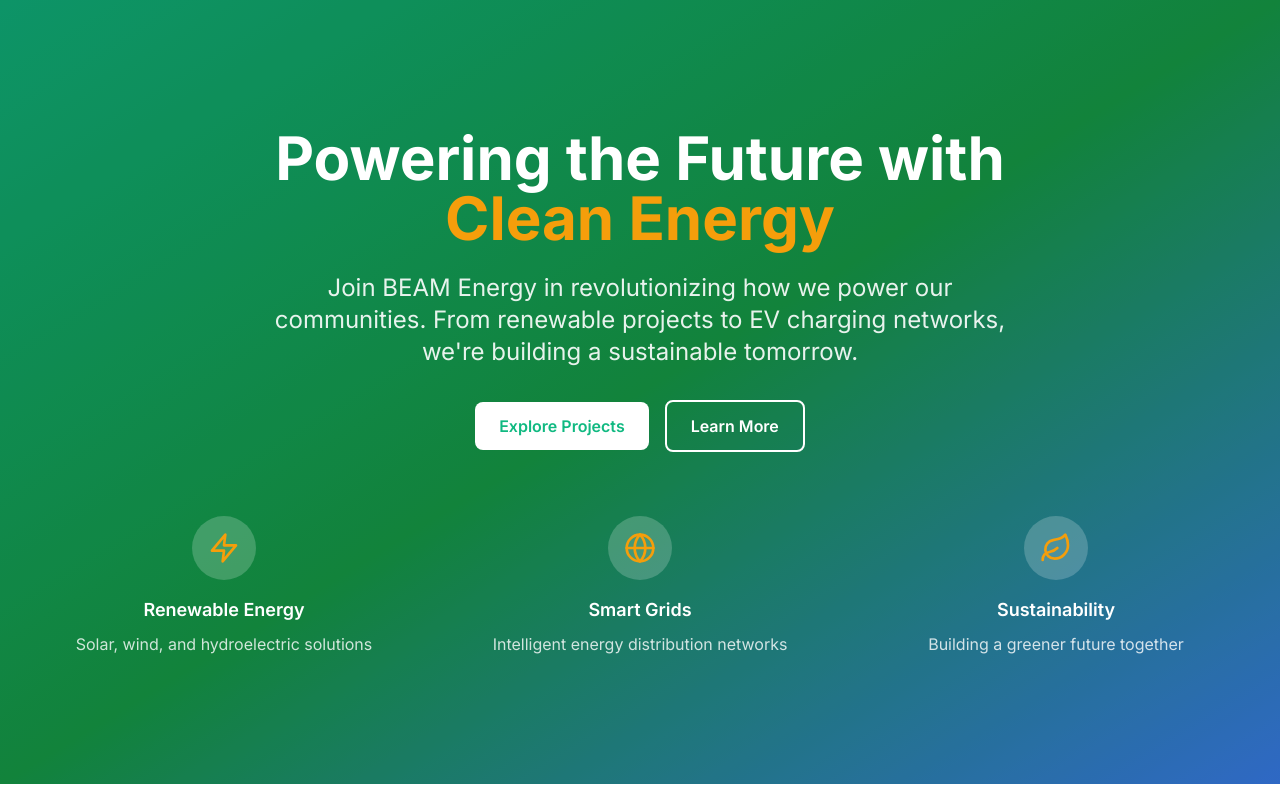
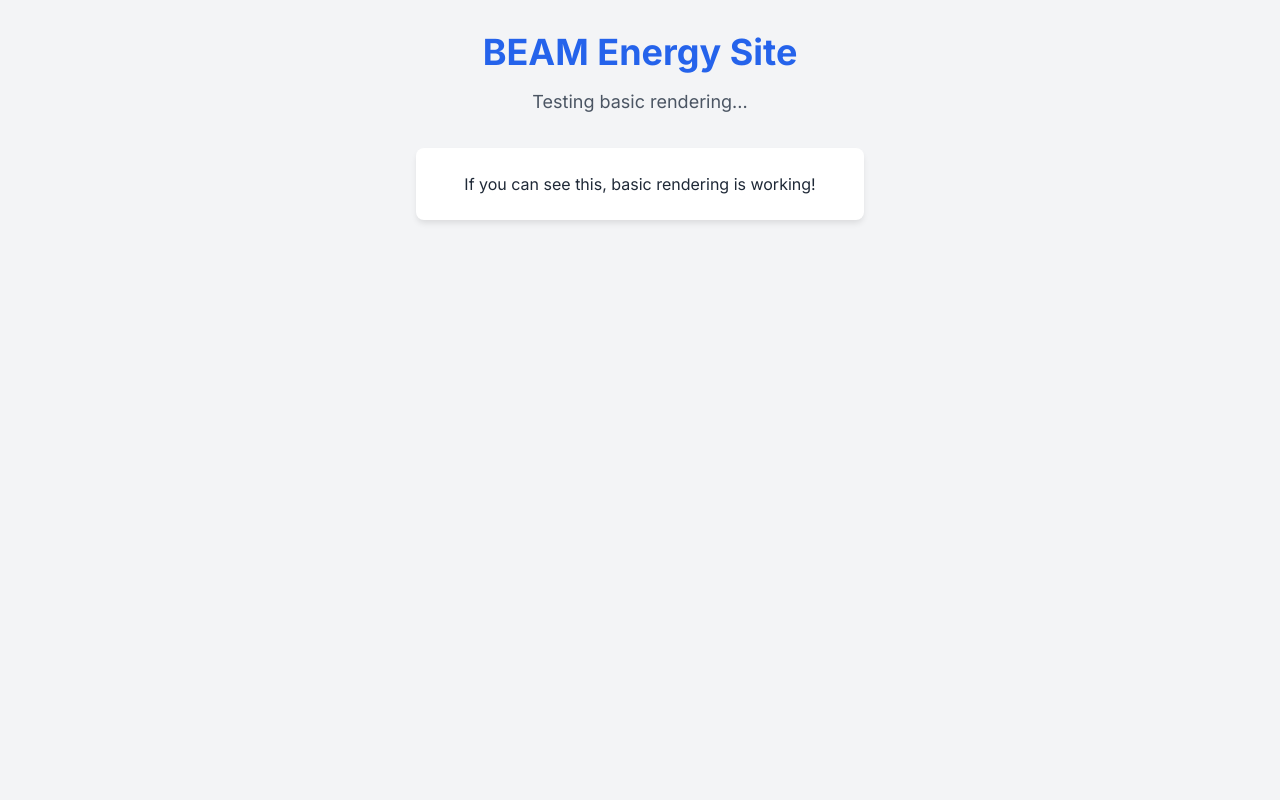
Before and after one commit to ezrarag/energy.beamthinktank.space, a Next.js app: page / in a window 1280 px wide. Shown: the top 800 px of the page. Built offline with nearby package versions, Linux system fonts and the light colour scheme.

Commit message:
simplified css, added error boundary, simplified page component

```diff
--- /dev/null
+++ b/app/error.tsx
@@ -0,0 +1,31 @@
+'use client'
+
+import { useEffect } from 'react'
+
+export default function Error({
+  error,
+  reset,
+}: {
+  error: Error & { digest?: string }
+  reset: () => void
+}) {
+  useEffect(() => {
+    // Log the error to an error reporting service
+    console.error('Error:', error)
+  }, [error])
+
+  return (
+    <div className="min-h-screen flex items-center justify-center bg-gray-50">
+      <div className="text-center p-8">
+        <h2 className="text-2xl font-bold text-red-600 mb-4">Something went wrong!</h2>
+        <p className="text-gray-600 mb-6">{error.message}</p>
+        <button
+          onClick={reset}
+          className="bg-blue-500 hover:bg-blue-600 text-white font-semibold py-2 px-4 rounded-lg"
+        >
+          Try again
+        </button>
+      </div>
+    </div>
+  )
+}
--- a/app/globals.css
+++ b/app/globals.css
@@ -2,42 +2,49 @@
 @tailwind components;
 @tailwind utilities;
 
-@import url('https://fonts.googleapis.com/css2?family=Inter:wght@300;400;500;600;700&display=swap');
-
-@layer base {
-  html {
-    font-family: 'Inter', system-ui, sans-serif;
-  }
-
-  body {
-    @apply bg-beam-light text-beam-dark;
-  }
+/* Basic fallback styles */
+body {
+  margin: 0;
+  padding: 0;
+  font-family: -apple-system, BlinkMacSystemFont, 'Segoe UI', 'Roboto', 'Oxygen',
+    'Ubuntu', 'Cantarell', 'Fira Sans', 'Droid Sans', 'Helvetica Neue',
+    sans-serif;
+  -webkit-font-smoothing: antialiased;
+  -moz-osx-font-smoothing: grayscale;
 }
 
-@layer components {
-  .btn-primary {
-    @apply bg-beam-green hover:bg-green-600 text-white font-semibold py-3 px-6 rounded-lg transition-colors duration-200;
-  }
-
-  .btn-secondary {
-    @apply bg-beam-blue hover:bg-blue-600 text-white font-semibold py-3 px-6 rounded-lg transition-colors duration-200;
-  }
-
-  .btn-outline {
-    @apply border-2 border-beam-green text-beam-green hover:bg-beam-green hover:text-white font-semibold py-3 px-6 rounded-lg transition-colors duration-200;
-  }
-
-  .card {
-    @apply bg-white rounded-xl shadow-lg p-6 border border-gray-100;
-  }
-
-  .input-field {
-    @apply w-full px-4 py-3 border border-gray-300 rounded-lg focus:ring-2 focus:ring-beam-green focus:border-transparent transition-all duration-200;
-  }
+/* Simple button styles as fallback */
+.btn-primary {
+  background-color: #10B981;
+  color: white;
+  padding: 12px 24px;
+  border-radius: 8px;
+  font-weight: 600;
+  border: none;
+  cursor: pointer;
 }
 
-@layer utilities {
-  .text-gradient {
-    @apply bg-gradient-to-r from-beam-green to-beam-blue bg-clip-text text-transparent;
-  }
+.btn-primary:hover {
+  background-color: #059669;
 }
+
+/* Basic color utilities */
+.bg-gray-100 { background-color: #f3f4f6; }
+.bg-white { background-color: #ffffff; }
+.text-blue-600 { color: #2563eb; }
+.text-gray-600 { color: #4b5563; }
+.text-gray-800 { color: #1f2937; }
+.shadow-md { box-shadow: 0 4px 6px -1px rgba(0, 0, 0, 0.1); }
+.rounded-lg { border-radius: 8px; }
+.p-6 { padding: 24px; }
+.p-8 { padding: 32px; }
+.mb-4 { margin-bottom: 16px; }
+.mb-6 { margin-bottom: 24px; }
+.mb-8 { margin-bottom: 32px; }
+.max-w-md { max-width: 28rem; }
+.mx-auto { margin-left: auto; margin-right: auto; }
+.text-center { text-align: center; }
+.text-4xl { font-size: 2.25rem; line-height: 2.5rem; }
+.text-lg { font-size: 1.125rem; line-height: 1.75rem; }
+.font-bold { font-weight: 700; }
+.min-h-screen { min-height: 100vh; }
--- a/app/page.tsx
+++ b/app/page.tsx
@@ -7,13 +7,23 @@
 
 export default function Home() {
   return (
-    <main className="min-h-screen">
+    <main className="min-h-screen bg-gray-100">
+      <div className="p-8 text-center">
+        <h1 className="text-4xl font-bold text-blue-600 mb-4">BEAM Energy Site</h1>
+        <p className="text-lg text-gray-600 mb-8">Testing basic rendering...</p>
+        <div className="bg-white p-6 rounded-lg shadow-md max-w-md mx-auto">
+          <p className="text-gray-800">If you can see this, basic rendering is working!</p>
+        </div>
+      </div>
+
+      {/* Temporarily commented out for debugging
       <Hero />
       <CitySelector />
       <ServicesOverview />
       <Stats />
       <EnergyHubsMap />
       <CTA />
+      */}
     </main>
   )
 }
```
